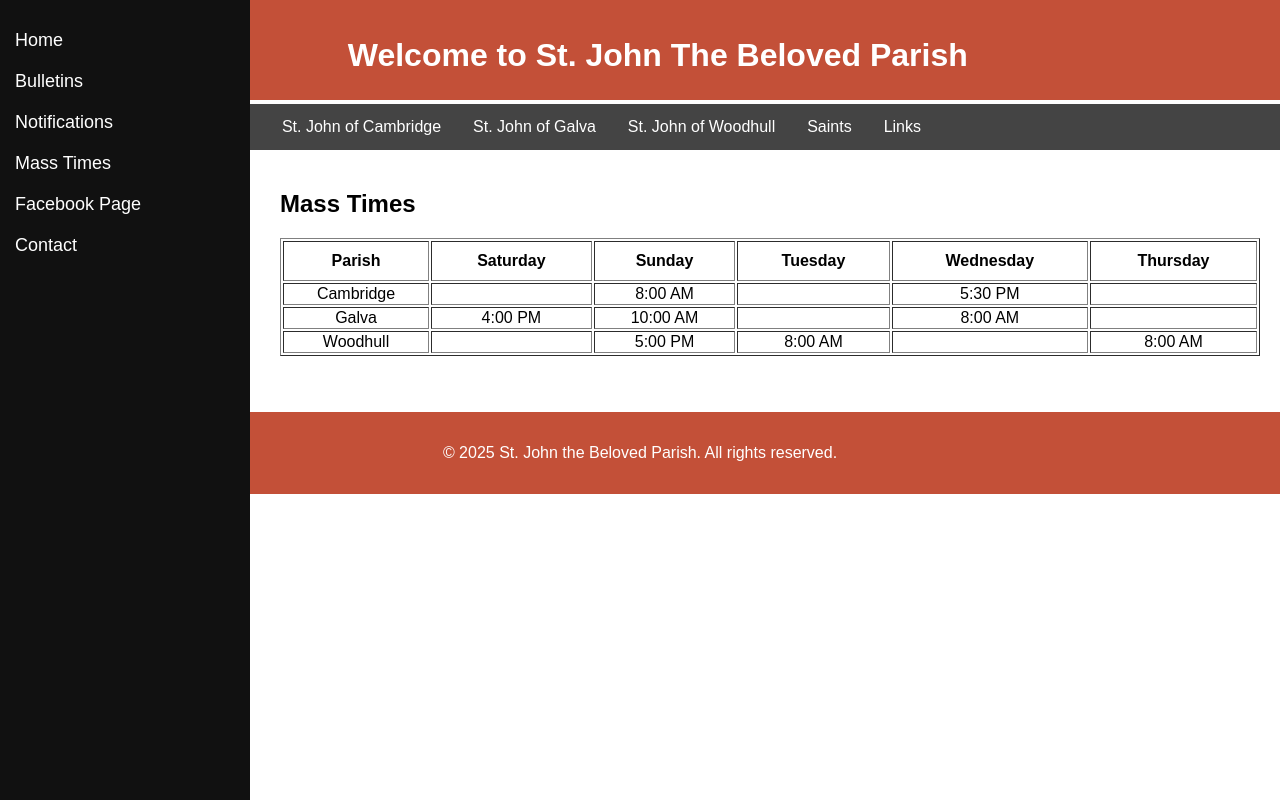
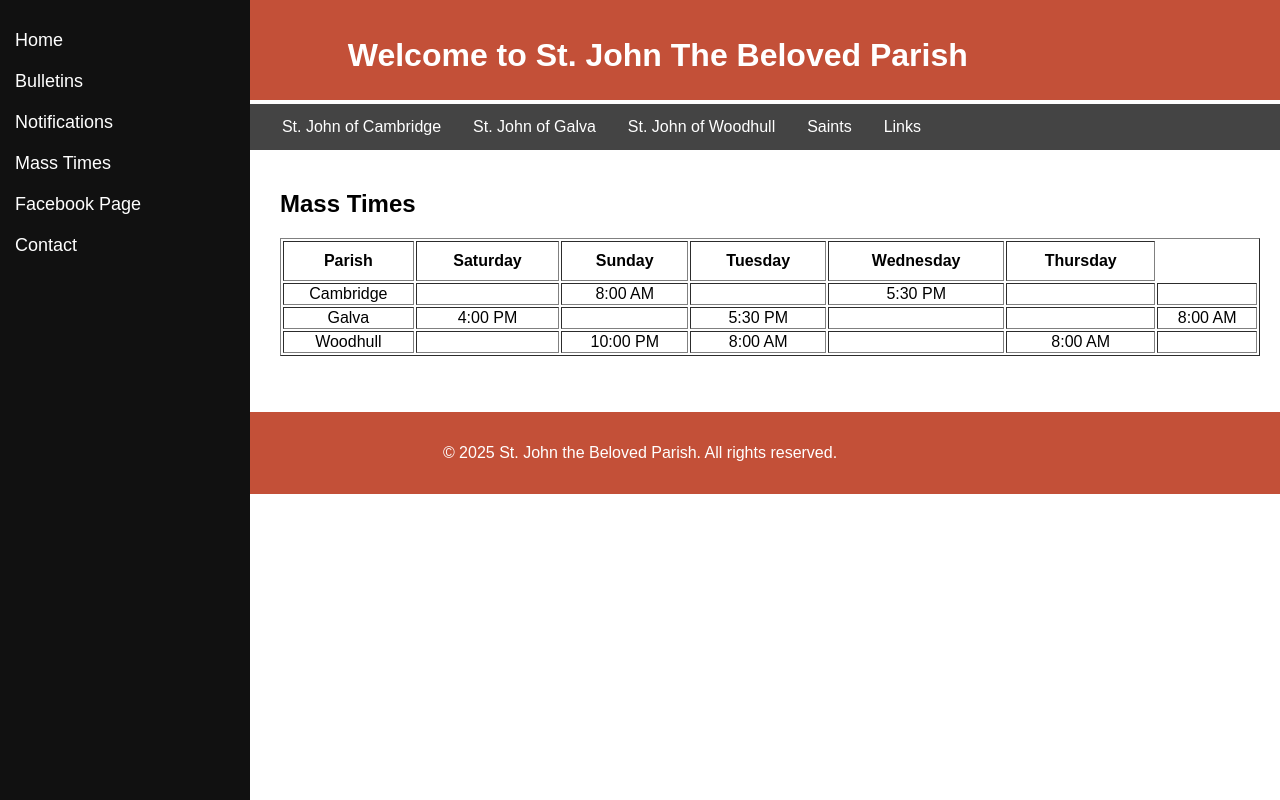
Before and after one commit to bboberg77/sjthebeloved.org, a plain HTML site: page masstimes.html in a window 1280 px wide. Drawn offline with Linux system fonts and the light colour scheme.

Commit message:
Updated mass times

```diff
--- a/masstimes.html
+++ b/masstimes.html
@@ -43,22 +43,25 @@
                <td align="center"></td>
                <td align="center">5:30 PM</td>
                <td align="center"></td>
+               <td align="center"></td>
             </tr>
             <tr>
                 <td align="center">Galva</td>
                 <td align="center">4:00 PM</td>
-                <td align="center">10:00 AM</td>
+                <td align="center"></td>
+                <td align="center">5:30 PM</td>
+                <td align="center"></td>
                 <td align="center"></td>
                 <td align="center">8:00 AM</td>
-                <td align="center"></td>
              </tr>
              <tr>
                 <td align="center">Woodhull</td>
                 <td align="center"></td>
-                <td align="center">5:00 PM</td>
+                <td align="center">10:00 PM</td>
                 <td align="center">8:00 AM</td>
                 <td align="center"></td>
                 <td align="center">8:00 AM</td>
+                <td align="center"></td>
              </tr>
         </table>
     </div>
```
